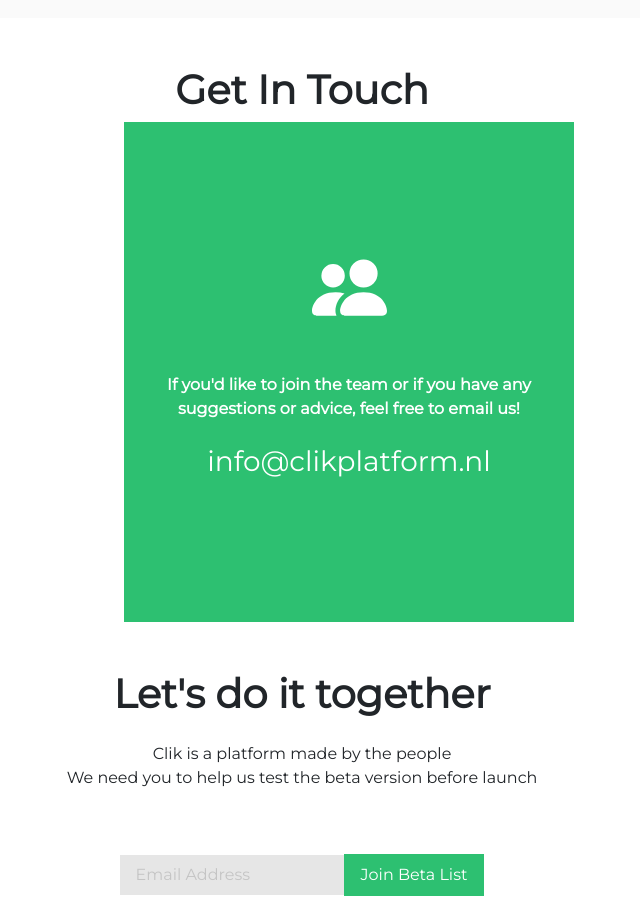
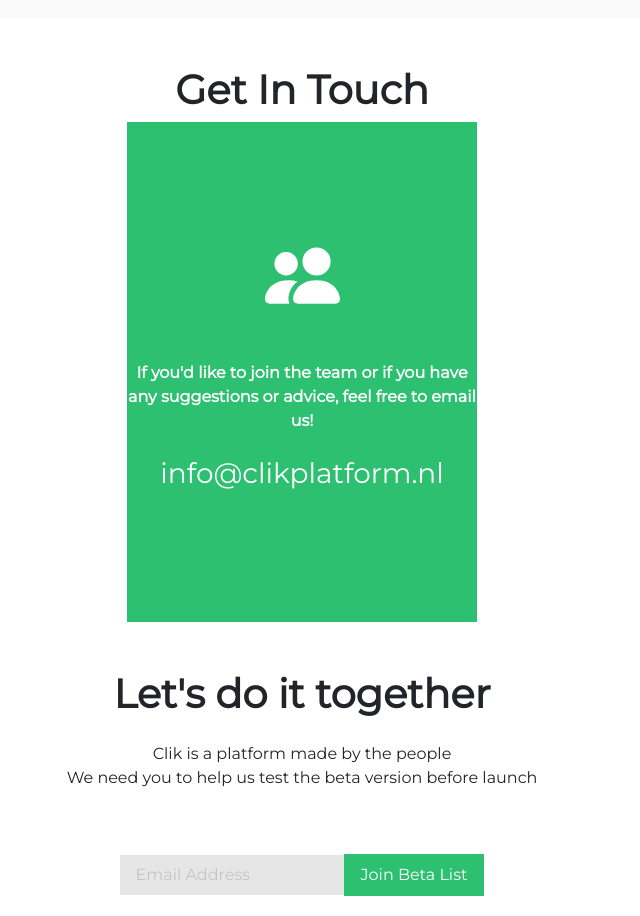
Before and after one commit to liranneta23/clik-landing-page, a Next.js app: page / in a window 1280 px wide. Shown: the part 1562-2478 px from the top of the page, without its empty margins (338-978 px from the left). Built offline with nearby package versions, Linux system fonts and the light colour scheme; no server answers.

Commit message:
change width card

```diff
--- a/styles/globals.css
+++ b/styles/globals.css
@@ -165,7 +165,7 @@
 
 .big {
   height: 500px;
-  width: 450px;
+  width: '100%';
 }
 
 footer {
```
